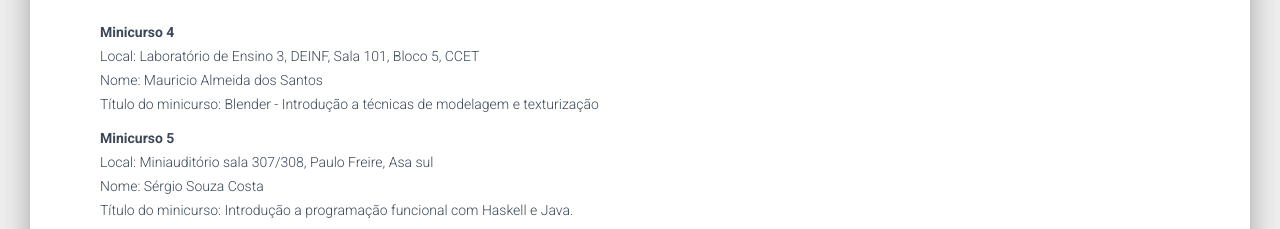
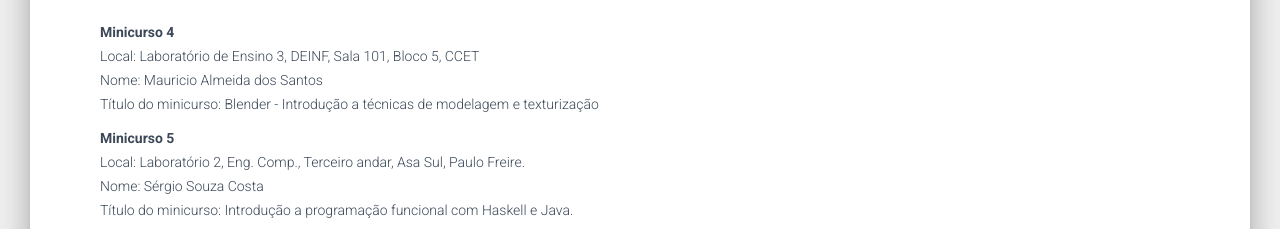
Before and after one commit to micaelgomes/jim2018, a plain HTML site: page progamacao.html in a window 1280 px wide. Shown: the part 1720-1949 px from the top of the page. Drawn offline with Linux system fonts and the light colour scheme.

Commit message:
Update progamacao.html

```diff
--- a/progamacao.html
+++ b/progamacao.html
@@ -146,7 +146,7 @@
 
         <h4 class="text-center title">Data: 27 de novembro - horário 08h às 12h</h4>
         <p><b>Minicurso 4</b> <br>Local: Laboratório de Ensino 3, DEINF, Sala 101, Bloco 5, CCET <br>Nome: Mauricio Almeida dos Santos <br>Título do minicurso: Blender - Introdução a técnicas de modelagem e texturização
-        </p><p><b>Minicurso 5</b> <br>Local: Miniauditório sala 307/308, Paulo Freire, Asa sul <br>Nome: Sérgio Souza Costa <br>Título do minicurso: Introdução a programação funcional com Haskell e Java.
+        </p><p><b>Minicurso 5</b> <br>Local: Laboratório 2, Eng. Comp., Terceiro andar, Asa Sul, Paulo Freire. <br>Nome: Sérgio Souza Costa <br>Título do minicurso: Introdução a programação funcional com Haskell e Java.
         </p><p><b>Minicurso 6</b> <br>Local: Miniauditório sala 301/302, Paulo Freire, Asa sul <br>Nome: Alexandre Cesar Muniz de Oliveira <br>Título do minicurso: Robótica Móvel</p>
 
         <h4 class="text-center title">Palestra do dia 27 de novembro</h4>
```
